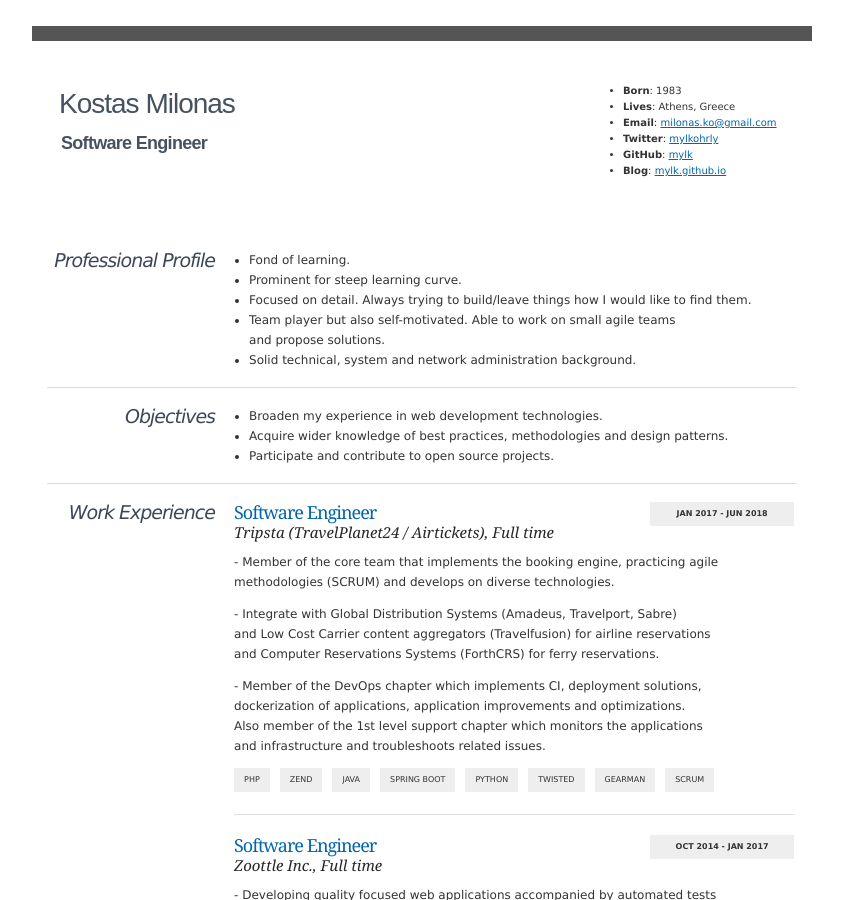
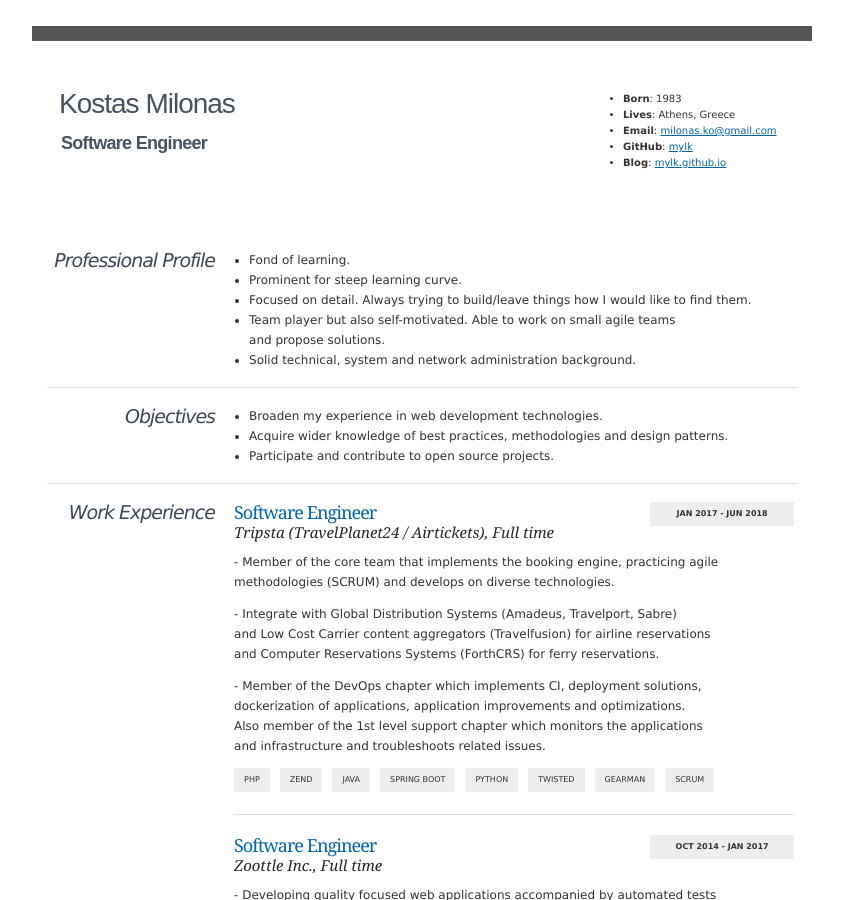
Before and after one commit to mylk/mylk.github.io, a Jekyll site: the page cv.html, which Jekyll copies as it is, in a window 1280 px wide and 900 px high. Shown: the whole window, without its empty margins (218-1061 px from the left). Built offline with Jekyll 4.4.1, drawn with Linux system fonts in a browser that asks for light colours.

Commit message:
removes twitter account from cv

```diff
--- a/_includes/sidebar.html
+++ b/_includes/sidebar.html
@@ -13,7 +13,6 @@
         <ul>
             <li><a href="https://github.com/mylk?tab=repositories">Repositories</a></li>
             <li><a href="https://gist.github.com/mylk">Gists</a></li>
-            <li><a href="http://twitter.com/mylkohrly">Twitter</a></li>
         </ul>
     </div>
 
--- a/cv.html
+++ b/cv.html
@@ -267,7 +267,6 @@
                             <li><strong>Born</strong>: 1983</li>
                             <li><strong>Lives</strong>: Athens, Greece</li>
                             <li><strong>Email</strong>: <a href="mailto:milonas.ko@gmail.com">milonas.ko@gmail.com</a></li>
-                            <li><strong>Twitter</strong>: <a href="https://twitter.com/mylkohrly">mylkohrly</a></li>
                             <li><strong>GitHub</strong>: <a href="https://github.com/mylk">mylk</a></li>
                             <li><strong>Blog</strong>: <a href="https://mylk.github.io/">mylk.github.io</a></li>
                         </ul>
```
